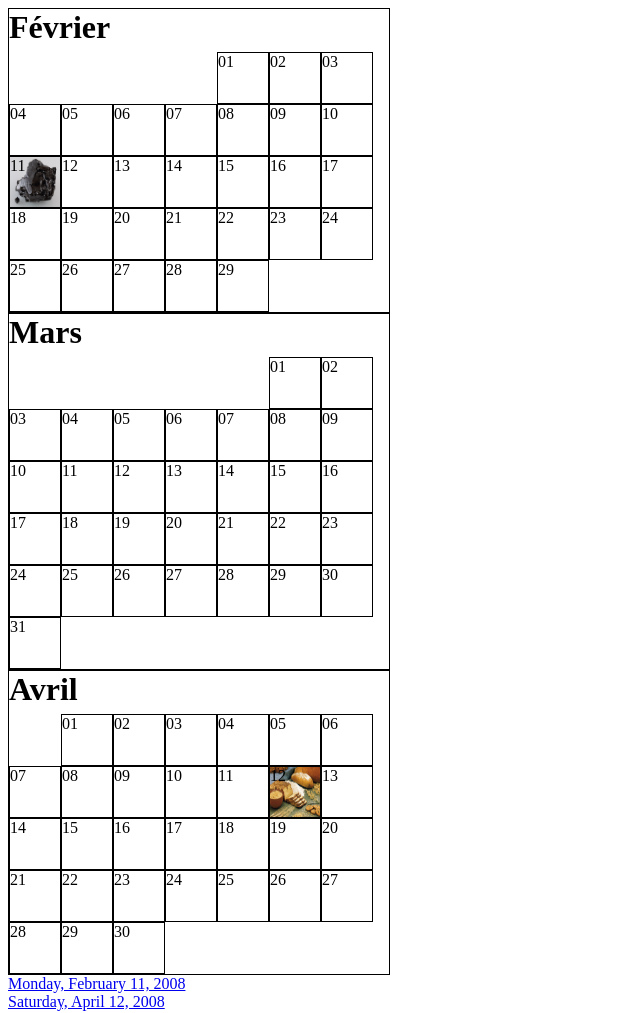
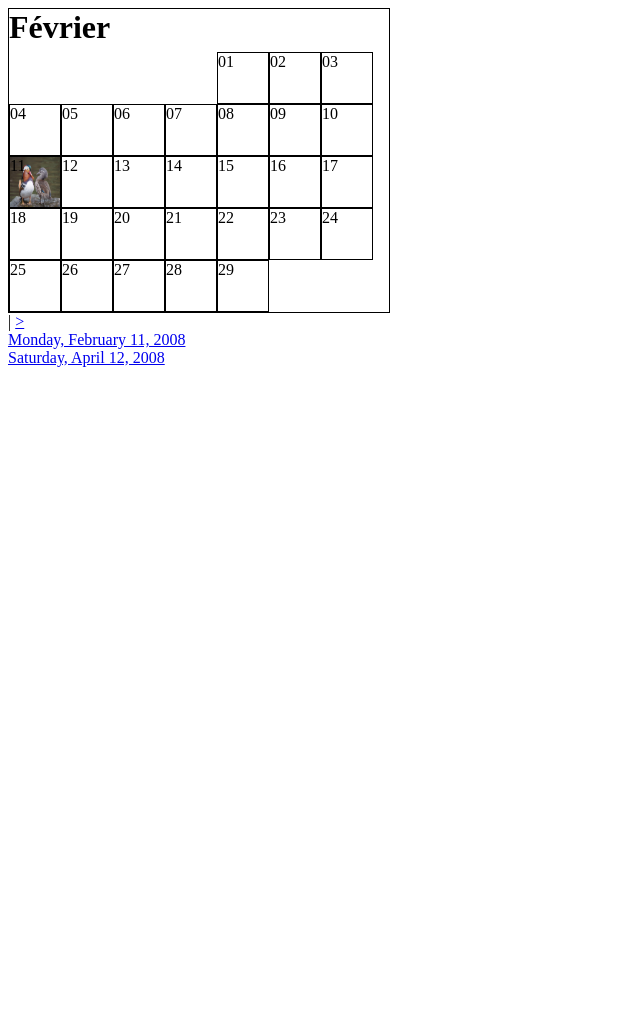
Before and after one commit to mntdn/CarnetDeVoyage, a plain HTML site: page index.html in a window 1280 px wide. Shown: the whole page, without its empty margins (0-640 px from the left). After the commit the page ends 800 px from the top, so only its background shows below. Drawn offline with Linux system fonts and the light colour scheme.

Commit message:
Calendrier monopage

```diff
--- a/index.html
+++ b/index.html
@@ -24,6 +24,19 @@
     </head>
     <body>
         <div ng-controller="ArticleController">
+            <div class="monthBox">
+                <h1>{{Months[MoisAffiche].Month | monthName}}</h1>
+                <div
+                     ng-repeat="day in Months[MoisAffiche].Days"
+                     ng-click="loadArticle(day.PositionDB)"
+                     class="dayBox"
+                     style="{{moveFirst(day, $index)}};background-image: url('{{randPictureUrl(day.PositionDB)}}');background-size: 50px 50px;">
+                    {{day.Day | date : 'dd' }}
+                </div>
+            </div>
+            <a href="#" ng-click="prevMonth()" style="{{displayPrev()}}">&lt;</a> |
+            <a href="#" ng-click="nextMonth()" style="{{displayNext()}}">&gt;</a>
+<!--
             <div ng-repeat="month in Months" class="monthBox">
                 <h1>{{month.Month | monthName}}</h1>
                 <div
@@ -34,6 +47,7 @@
                     {{day.Day | date : 'dd' }}
                 </div>
             </div>
+-->
             <div ng-repeat="jour in DB">
                 <a href="#" ng-click="loadArticle($index)">{{jour.Day | date : 'fullDate'}}</a>
             </div>
--- a/voyage.js
+++ b/voyage.js
@@ -77,7 +77,7 @@ var _Months = calcMonths(_DB);
 
 angular.module('voyage', [])
     .filter('monthName', [function() {
-        return function (monthNumber) { //1 = January
+        return function (monthNumber) { //1 = Janvier
             var monthNames = [ 'Janvier', 'Février', 'Mars', 'Avril', 'Mai', 'Juin',
                 'Juillet', 'Août', 'Septembre', 'Octobre', 'Novembre', 'Décembre' ];
             return monthNames[monthNumber - 1];
@@ -86,6 +86,19 @@ angular.module('voyage', [])
     .controller('ArticleController', ['$scope', function ($scope) {
         $scope.DB = _DB;
         $scope.Months = _Months;
+        $scope.MoisAffiche = 0; // contient le mois actuellement affiché
+        $scope.prevMonth = function () {
+            $scope.MoisAffiche = $scope.MoisAffiche == 0 ? 0 : $scope.MoisAffiche - 1;
+        };
+        $scope.nextMonth = function () {
+            $scope.MoisAffiche = $scope.MoisAffiche == $scope.Months.length - 1 ? $scope.MoisAffiche : $scope.MoisAffiche + 1;
+        };
+        $scope.displayPrev = function () {
+            return $scope.MoisAffiche == 0 ? "display: none" : "";
+        };
+        $scope.displayNext = function () {
+            return $scope.MoisAffiche == $scope.Months.length - 1 ? "display: none" : "";
+        };
         $scope.articleCourant = '';
         $scope.moveFirst = function (day, i) {
             return i == 0 ? "margin-left: " + ((day.DayOfWeek - 1) * 52) + "px" : "";
```
